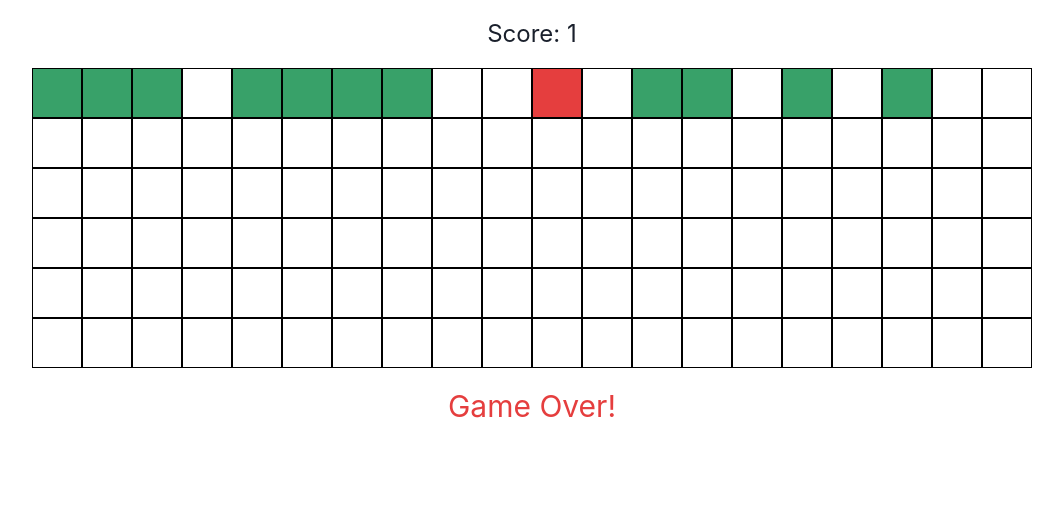
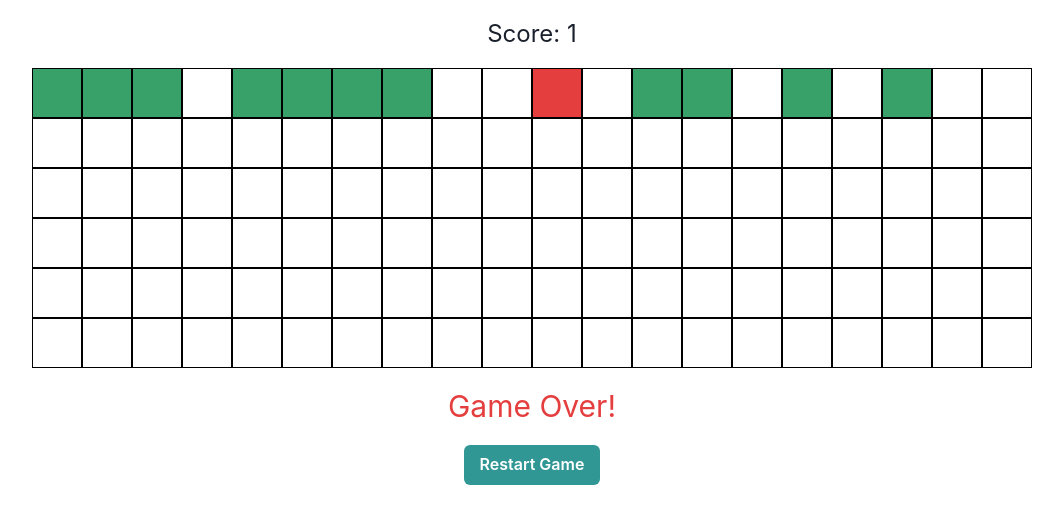
Before and after one commit to GPT-Engineer-App/dodging-red-ball-game, a React (Vite) app: page / in a window 1280 px wide. Shown: the top 524 px of the page, without its empty margins (108-1171 px from the left). Built offline with nearby package versions, Linux system fonts and the light colour scheme.

Commit message:
Added a restart button to the game that resets the state to initial conditions when the game is over.
Prompt: adicione um botao para reiniciar o jogo

```diff
--- a/src/pages/Index.jsx
+++ b/src/pages/Index.jsx
@@ -1,5 +1,5 @@
 import React, { useEffect, useState } from "react";
-import { Box, Flex, Text, VStack } from "@chakra-ui/react";
+import { Box, Flex, Text, VStack, Button } from "@chakra-ui/react";
 
 const boardSize = 20;
 const initialBoard = [...Array(boardSize)].map(() => Array(6).fill(0));
@@ -71,9 +71,22 @@ const Index = () => {
         ))}
       </Flex>
       {gameOver && (
-        <Text fontSize="3xl" color="red.500">
-          Game Over!
-        </Text>
+        <>
+          <Text fontSize="3xl" color="red.500">
+            Game Over!
+          </Text>
+          <Button
+            colorScheme="teal"
+            onClick={() => {
+              setBoard(initialBoard);
+              setBallPosition(Math.floor(boardSize / 2));
+              setGameOver(false);
+              setScore(0);
+            }}
+          >
+            Restart Game
+          </Button>
+        </>
       )}
     </VStack>
   );
```
